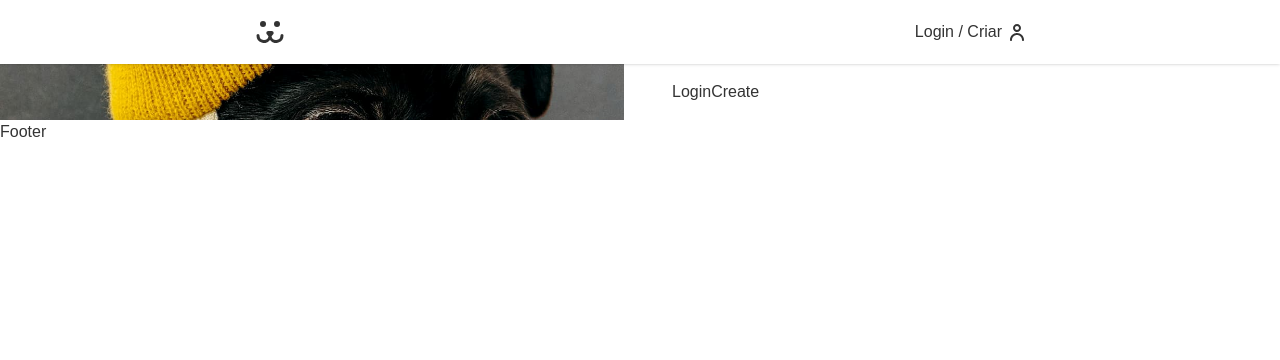
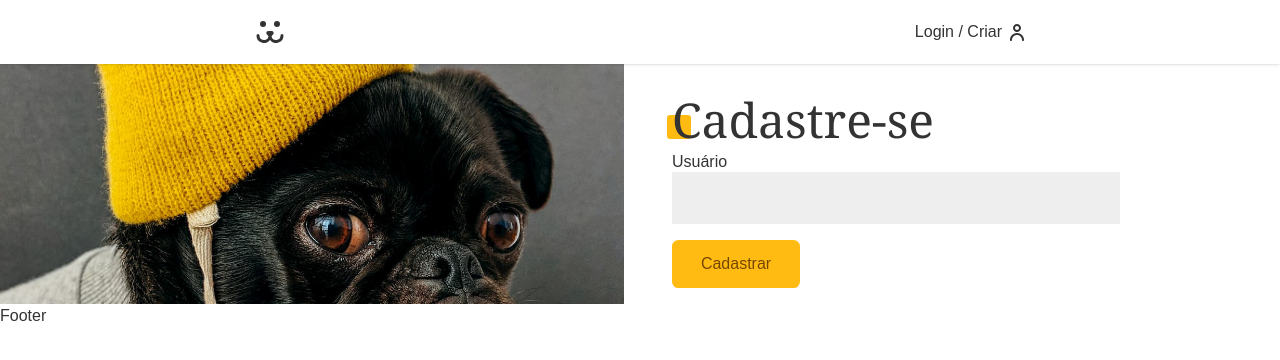
Before and after one commit to kauasilvandrade/Dogs, a React (Vite) app: page /login/criar in a window 1280 px wide. Shown: the top 360 px of the page. Built offline with nearby package versions, Linux system fonts and the light colour scheme.

Commit message:
feat: criação da página 'Criar conta'

```diff
--- a/src/components/Forms/Inputs/index.tsx
+++ b/src/components/Forms/Inputs/index.tsx
@@ -3,7 +3,7 @@ type Props = Omit<React.ComponentProps<"input">, "value" | "onChange"> & {
   name: string;
   value: string;
   error?: string | null;
-  onChange: (e: React.ChangeEvent<HTMLInputElement>) => void;
+  onChange?: (e: React.ChangeEvent<HTMLInputElement>) => void;
   onBlur?: () => void;
 };
 
--- a/src/components/Login/LoginCreate/index.tsx
+++ b/src/components/Login/LoginCreate/index.tsx
@@ -1,3 +1,18 @@
+import { Button } from "../../Forms/Buttons";
+import { Input } from "../../Forms/Inputs";
+
 export function LoginCreate() {
-  return <div>LoginCreate</div>;
+  function handleSubmit(e: React.ChangeEvent<HTMLInputElement>) {
+    e.preventDefault();
+  }
+
+  return (
+    <section className="animeLeft">
+      <h1 className="title">Cadastre-se</h1>
+      <form onSubmit={handleSubmit}>
+        <Input label="Usuário" name="username" />
+        <Button>Cadastrar</Button>
+      </form>
+    </section>
+  );
 }
```
